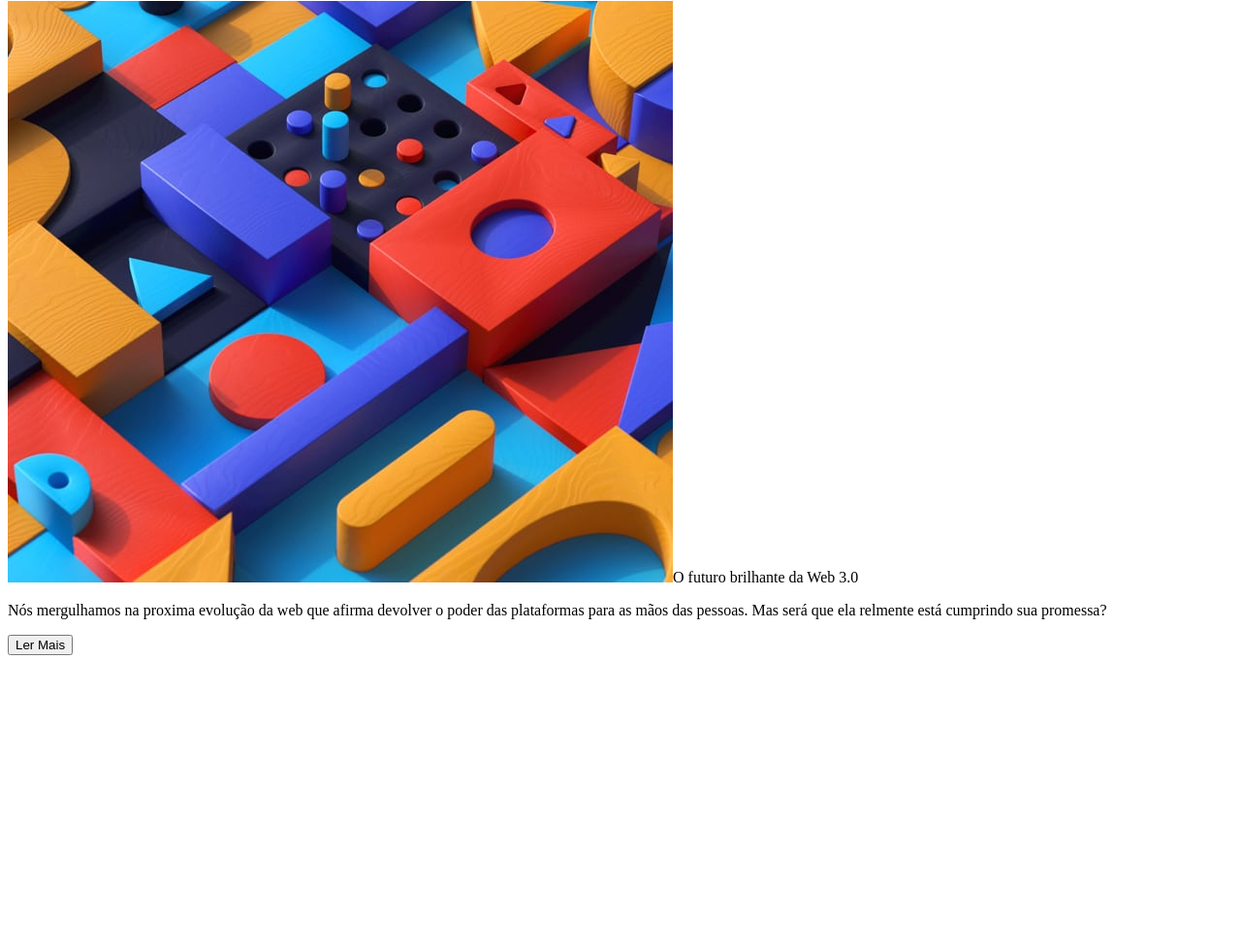
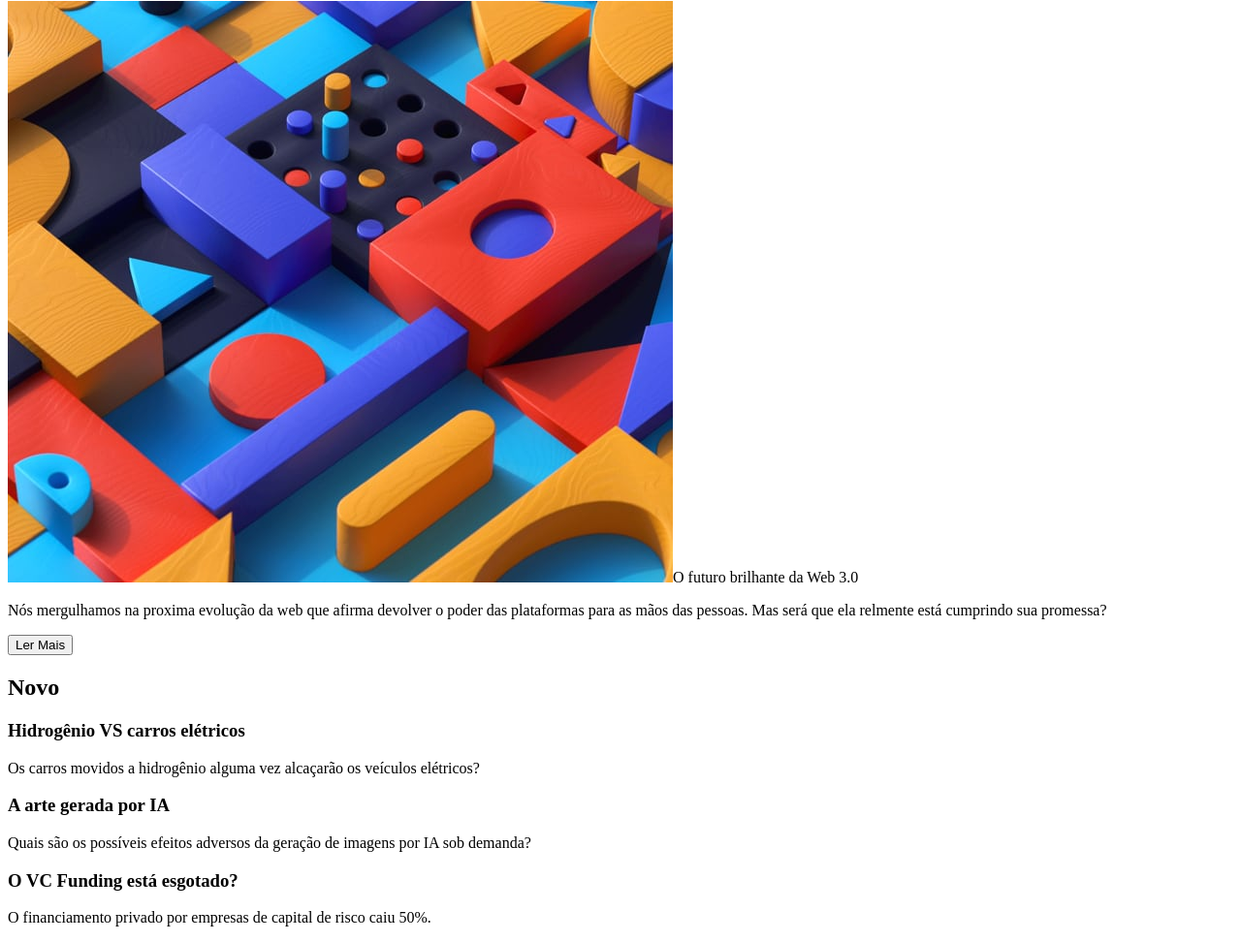
Before and after one commit to Josafa-M/noticias, a plain HTML site: page index.html in a window 1280 px wide. Shown: the part 51-1023 px from the top of the page at 97% size. Before the commit the page ends 800 px from the top, so only its background shows below. Drawn offline with Linux system fonts and the light colour scheme.

Commit message:
Desenvolvimento do Html - segunda seção completa

```diff
--- a/index.html
+++ b/index.html
@@ -11,18 +11,39 @@
 
     <button>
       <img src="./assets/images/icon-menu.svg" alt"imagem do menu"
-
     </button>
   </header>
+
   <main>
     <section>
       <img src="./assets/images/image-web-3-mobile.jpg" alt"icone do puzzle colorido"
+      <h1>O futuro brilhante da Web 3.0</h1>
+      <p>Nós mergulhamos na proxima evolução da web que afirma devolver o poder das plataformas para as mãos das pessoas. Mas será que ela relmente está cumprindo sua promessa?</p>
+      <button>Ler Mais</button>
+    </section>
 
-    <h1>O futuro brilhante da Web 3.0</h1>
-    <p>Nós mergulhamos na proxima evolução da web que afirma devolver o poder das plataformas para as mãos das pessoas. Mas será que ela relmente está cumprindo sua promessa?</p>
-    <button>Ler Mais</button>
+    <section>
+      <h2>Novo</h2>
+
+      <div>
+        <h3>Hidrogênio VS carros elétricos</h3>
+        <p>Os carros movidos a hidrogênio alguma vez alcaçarão os veículos elétricos?</p>
+      </div>
+
+      <div>
+        <h3>A arte gerada por IA</h3>
+        <p>Quais são os possíveis efeitos adversos da geração de imagens por IA sob demanda? </p>
+      </div>
+
+      <div>
+        <h3>O VC Funding está esgotado?</h3>
+        <p>O financiamento privado por empresas de capital de risco caiu 50%.</p>
+      </div>
 
     </section>
+
   </main>
+
+
 </body>
 </html>
```
